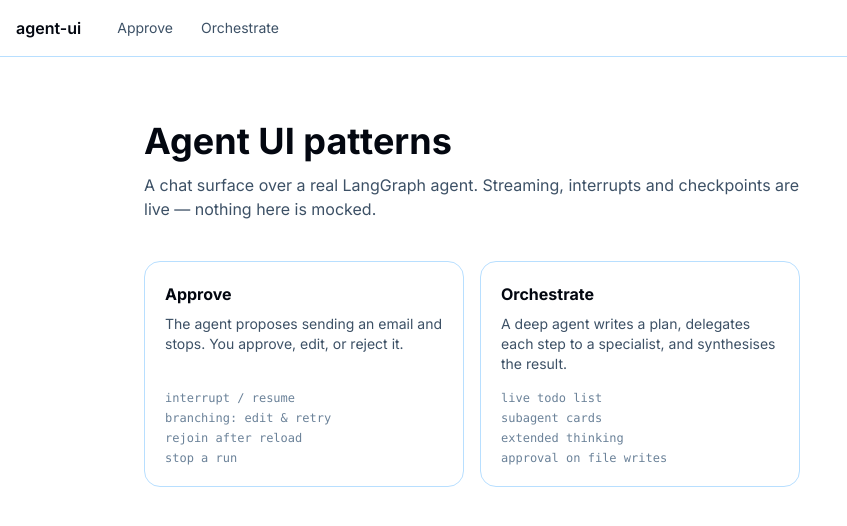
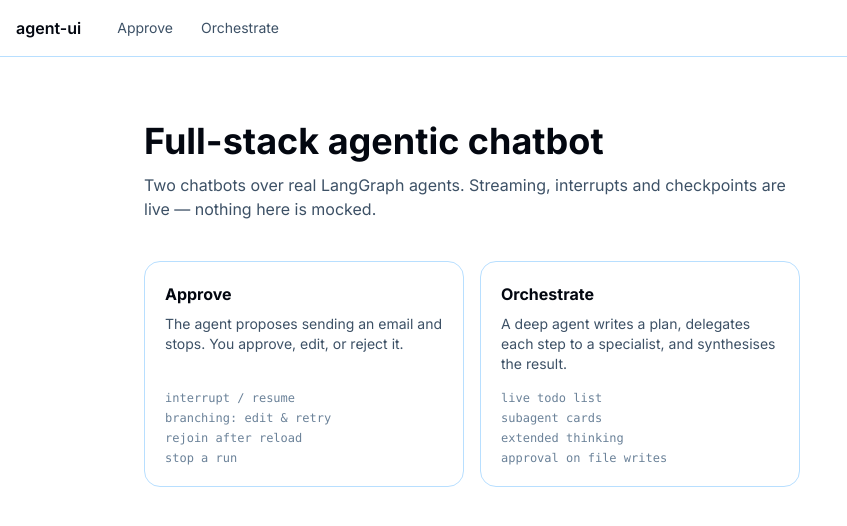
Before and after one commit to phanhpp/HITL-Agent-with-Sandbox, a Next.js app in the folder packages/web/: page / in a window 1280 px wide. Shown: the top 526 px of the page, without its empty margins (0-847 px from the left). Built offline with nearby package versions, Linux system fonts and the light colour scheme.

Commit message:
Rename the project to Full-stack agentic chatbot and document both pages

```diff
--- a/packages/web/app/approve/page.tsx
+++ b/packages/web/app/approve/page.tsx
@@ -2,7 +2,7 @@
 import { ApproveClient } from "@/features/approve/ApproveClient";
 
 export const metadata: Metadata = {
-  title: "Approve — Agent UI patterns",
+  title: "Approve — Full-stack agentic chatbot",
   description: "The agent pauses before sending an email. Approve, edit, or reject it.",
 };
 
--- a/packages/web/app/layout.tsx
+++ b/packages/web/app/layout.tsx
@@ -15,7 +15,7 @@
 });
 
 export const metadata: Metadata = {
-  title: "Agent UI patterns",
+  title: "Full-stack agentic chatbot",
   description: "Human-in-the-loop, orchestration, and time travel over LangGraph.",
 };
 
--- a/packages/web/app/orchestrate/page.tsx
+++ b/packages/web/app/orchestrate/page.tsx
@@ -2,7 +2,7 @@
 import { OrchestrateClient } from "@/features/orchestrate/OrchestrateClient";
 
 export const metadata: Metadata = {
-  title: "Orchestrate — Agent UI patterns",
+  title: "Orchestrate — Full-stack agentic chatbot",
   description: "A deep agent plans a todo list, delegates to subagents, and synthesises.",
 };
 
--- a/packages/web/app/page.tsx
+++ b/packages/web/app/page.tsx
@@ -22,10 +22,10 @@
     <div className="h-full overflow-y-auto">
       <div className="max-w-5xl mx-auto px-4 py-12 sm:py-16">
         <h1 className="text-3xl sm:text-4xl font-bold text-text text-balance">
-          Agent UI patterns
+          Full-stack agentic chatbot
         </h1>
         <p className="mt-3 text-text-secondary max-w-2xl">
-          A chat surface over a real LangGraph agent. Streaming, interrupts and
+          Two chatbots over real LangGraph agents. Streaming, interrupts and
           checkpoints are live — nothing here is mocked.
         </p>
 
```
Also changed, not shown: 1 other file (tests, documents, lock files or other folders).
